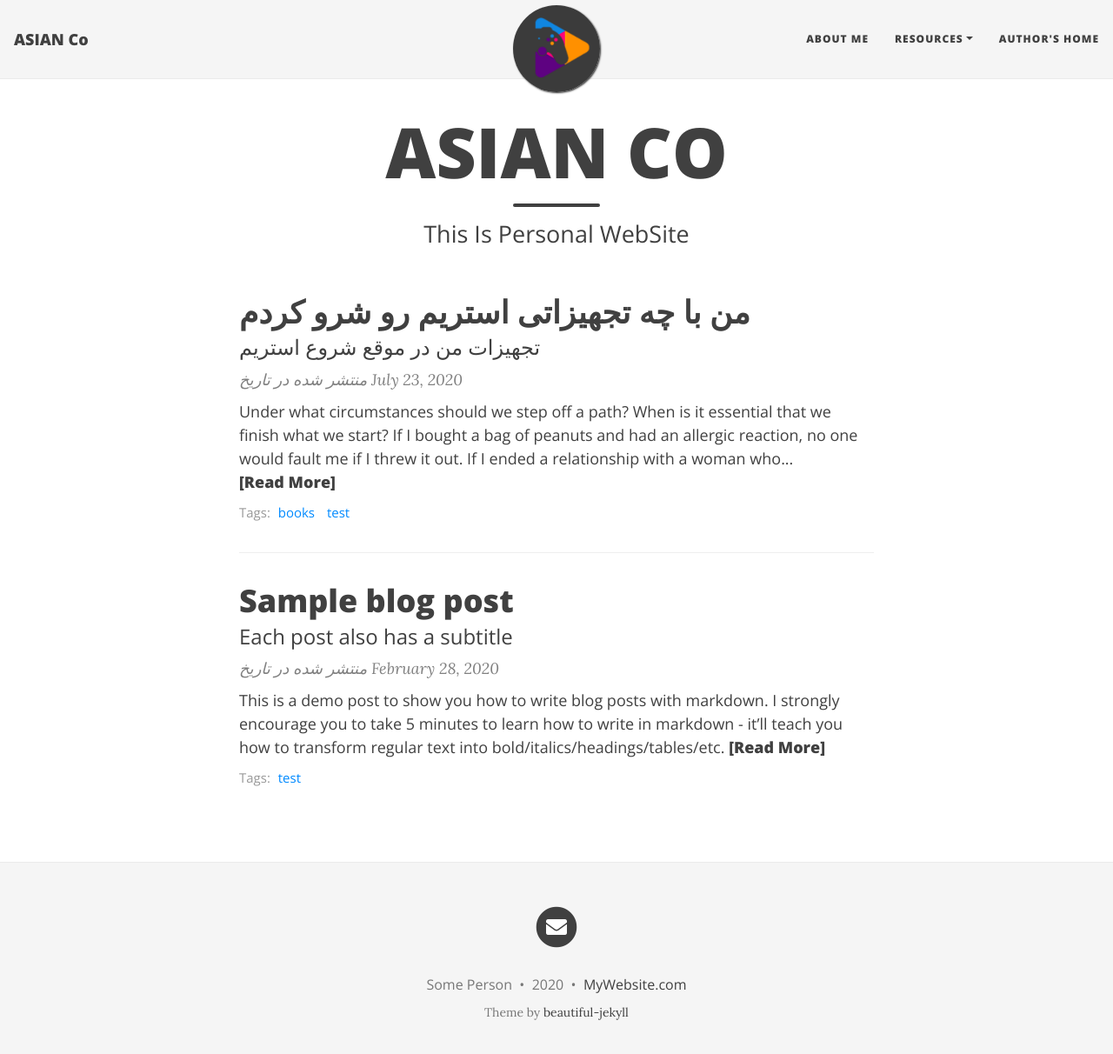
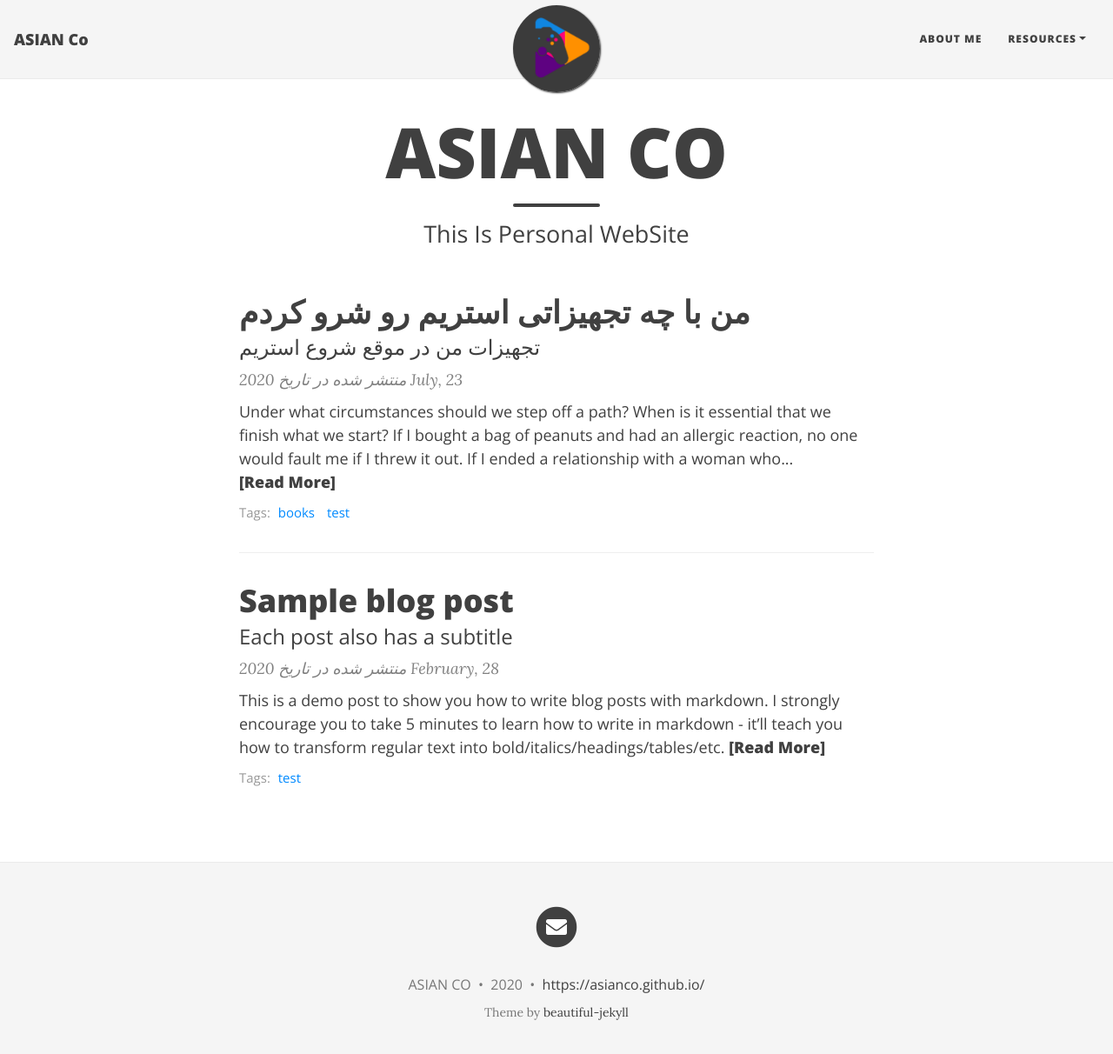
Before and after one commit to asianCo/asianCo.github.io, a Jekyll site: the page built from index.html, in a window 1280 px wide and 1225 px high. Shown: the top 1212 px of the window at 87% size. Built offline with Jekyll 4.4.1, drawn with Linux system fonts in a browser that asks for light colours; nearby versions of some CDN libraries; the list of posts is cut into pages by our own code.

Commit message:
Update _config.yml

```diff
--- a/_config.yml
+++ b/_config.yml
@@ -7,16 +7,15 @@ title: ASIAN Co
 description: This Is Personal WebSite
 
 # Your name to show in the footer
-author: Some Person
+author: ASIAN CO
 
 # --- List of links in the navigation bar --- #
 
 navbar-links:
   About Me: "aboutme"
   Resources:
-    - Beautiful Jekyll: "https://beautifuljekyll.com"
-    - Learn markdown: "https://www.markdowntutorial.com/"
-  Author's home: "https://deanattali.com"
+    - Beautiful Jekyll: "#"
+    - Learn markdown: "#"
 
 # --- Logo --- #
 
@@ -70,7 +69,7 @@ share-links-active:
 
 # How to display the link to your website in the footer
 # Remove this if you don't want a link in the footer
-url-pretty: "MyWebsite.com"
+url-pretty: "https://asianco.github.io/"
 
 # Create a "tags" index page and make tags on each post clickable
 link-tags: true
@@ -157,7 +156,7 @@ footer-link-col: "#404040"
 title-separator: "-"
 
 # Ruby Date Format to show dates of posts
-date_format: "%B %-d, %Y"
+date_format: "%Y %-B, %d"
 
 # Facebook App ID
 #fb_app_id: ""
```
